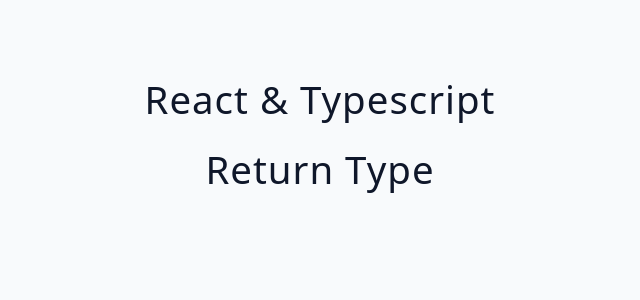
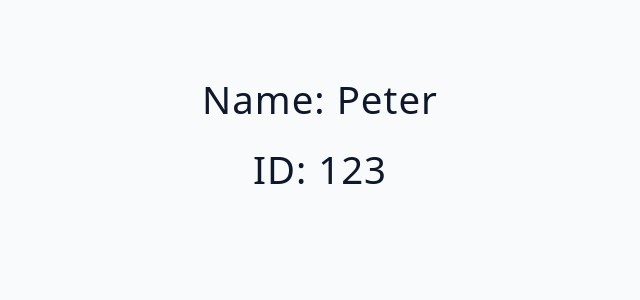
Before and after one commit to kiryhanchiiiik/react-typescript, a React (Vite) app: page / in a window 1280 px wide. Shown: the top 300 px of the page, without its empty margins (320-960 px from the left). Built offline with nearby package versions, Linux system fonts and the light colour scheme.

Commit message:
Props - Inline

```diff
--- a/src/App.tsx
+++ b/src/App.tsx
@@ -1,9 +1,9 @@
-import Component from "./starter/01-return";
+import Component from "./starter/02-props";
 
 function App() {
   return (
     <main>
-      <Component />
+      <Component name="peter" id={123} />
     </main>
   );
 }
--- a/src/starter/02-props/index.tsx
+++ b/src/starter/02-props/index.tsx
@@ -1,8 +1,8 @@
-function Component() {
+function Component({ name, id }: { name: string; id: number }) {
   return (
     <div>
-      <h2>React & Typescript</h2>
-      <h2>Props</h2>
+      <h2>Name: {name}</h2>
+      <h2>ID: {id}</h2>
     </div>
   );
 }
```
